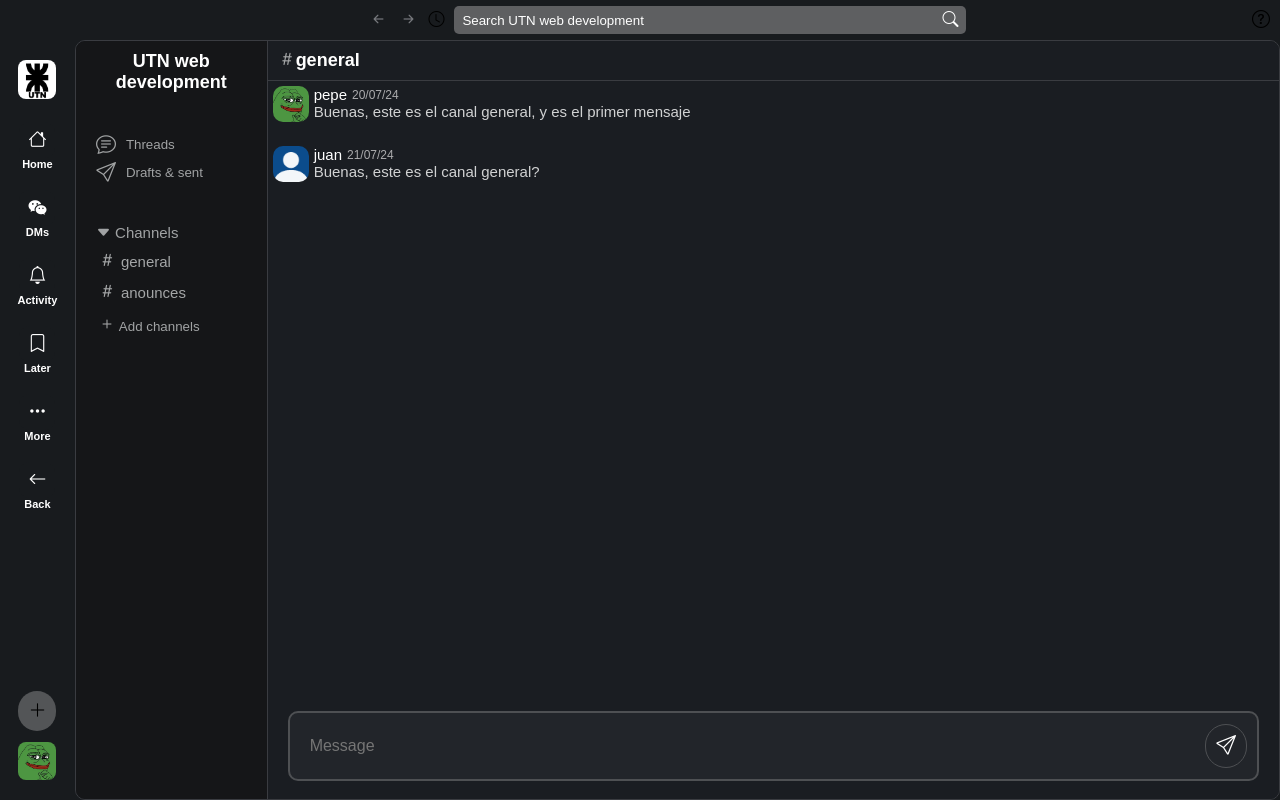
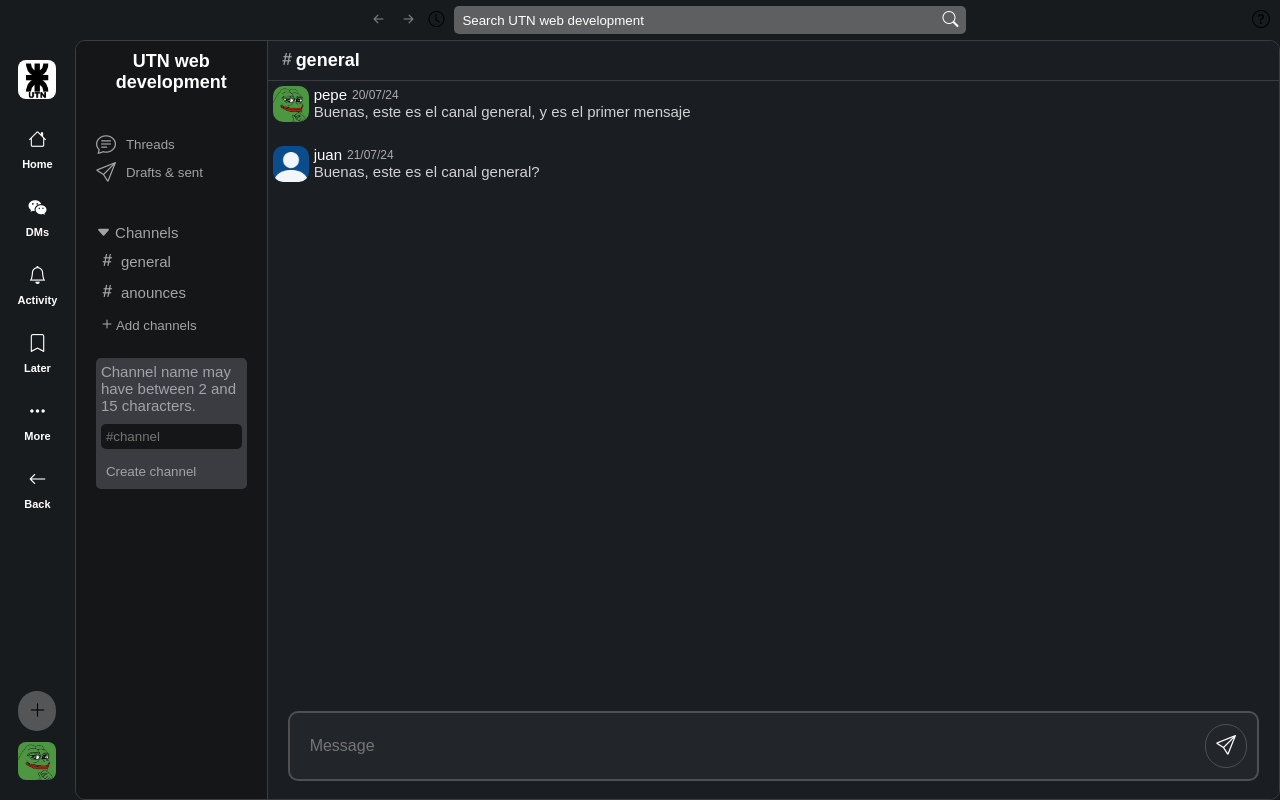
Before and after one commit to LucasNageI/Slack-Clon, a React (Vite) app: page /Workspace/1/1 in a window 1280 px wide. Both pictures are taken after a click on the button "Add channels". Built offline with nearby package versions, Linux system fonts and the light colour scheme.

Commit message:
funcionalidad de crear canales con sus validaciones

```diff
--- a/src/Components/Workspace/Accessibility/Accessibility.css
+++ b/src/Components/Workspace/Accessibility/Accessibility.css
@@ -7,6 +7,27 @@
     border-right: 1px solid #3a3c41;
     padding: 10px 20px;
     gap: 10px;
+    overflow-y: scroll;
+}
+
+.accessibility::-webkit-scrollbar {
+    -webkit-appearance: none;
+    width: 12px;
+}
+
+.accessibility::-webkit-scrollbar-track {
+    background-color: #3a3c41;
+}
+
+.accessibility::-webkit-scrollbar-thumb {
+    background: #888;
+    border-radius: 6px;
+}
+
+.accessibility-workspace-name-container {
+    display: flex;
+    align-items: center;
+    justify-content: space-between;
 }
 
 .accessibility-workspace-name {
@@ -23,10 +44,10 @@
     gap: 5px;
 }
 
-.accessibility-workspace-name-container {
+.top-accessibility-btns {
     display: flex;
     align-items: center;
-    justify-content: space-between;
+    gap: 10px;
 }
 
 .bi-chat-text, .bi-send {
@@ -38,10 +59,12 @@
     color: #a1a3a4;
 }
 
-.top-accessibility-btns {
+.channels-main-container {
     display: flex;
-    align-items: center;
-    gap: 10px;
+    flex-direction: column;
+    align-items: start;
+    gap: 5px;
+    margin: 0px 0px 30px 0px;
 }
 
 .channels-span-title {
@@ -54,21 +77,19 @@
     font-size: 15px;
 }
 
-.add-channels-span {
-    color: #a1a3a4;
+.channels-container {
+    width: 100%;
 }
 
-.channels-main-container {
+.create-new-channel-container {
     display: flex;
     flex-direction: column;
-    align-items: start;
-    gap: 5px;
-    margin: 0px 0px 30px 0px;
+    justify-content: start;
 }
 
 .accessibility-create-channel {
     display: flex;
-    align-items: center;
+    align-items: start;
     justify-items: center;
     width: 100%;
     padding: 2px;
@@ -79,3 +100,67 @@
 .accessibility-create-channel:hover {
     background-color: #27292b;
 }
+
+.add-channels-span {
+    color: #a1a3a4;
+    width: 100%;
+    display: flex;
+    align-items: center;
+    justify-content: start;
+}
+
+.channel-name-true {
+    display: flex;
+    flex-direction: column;
+    align-items: start;
+    gap: 10px;
+    margin-top: 20px;
+    background-color: #3a3c41;
+    padding: 5px;
+    border-radius: 5px;
+}
+
+.channel-name-false {
+    display: none;
+}
+
+.channel-name-label {
+    color: #a1a3a4;
+    font-size: 15px;
+}
+
+.channel-name-input {
+    width: 100%;
+    background: none;
+    border: none;
+    background-color: #151618;
+    padding: 5px;
+    color: #a1a3a4;
+    border-radius: 5px;
+}
+
+.channel-name-input:focus {
+    outline: none;
+}
+
+.submit-new-channel-btn {
+    background-color: #3a3c41;
+    padding: 5px;
+    border-radius: 5px;
+    color: #a1a3a4;
+    transition: all 0.5s ease-in-out;
+}
+
+.submit-new-channel-btn:hover {
+    outline: 1px solid white;
+}
+
+.channel-name-error-true {
+    display: flex;
+    color: red;
+    font-size: 14px;
+}
+
+.channel-name-error-false {
+    display: none;
+}
--- a/src/Components/Workspace/Accessibility/Accessibility.jsx
+++ b/src/Components/Workspace/Accessibility/Accessibility.jsx
@@ -1,16 +1,67 @@
-import React from 'react'
+import React, { useState } from 'react'
 import "./Accessibility.css"
 import { Channels } from './Channels/Channels'
-import { getMook } from '../../../localStorageFns.js'
-
-const localStorage_mook = getMook()
+import { getMook, saveMook } from '../../../localStorageFns.js'
 
 export const Accessibility = ({ workspace_id }) => {
+
+    const mook = getMook() /* obtiene el mook */
+
+    const channels = mook.workspaces[workspace_id - 1].channels /* crea la variable channels que es igual al array de channels del workspace actual */
+
+    const [is_setting_channel, setChannelInterface] = useState(false) /* useState para desplegar el form de agregar un canal */
+    const [channel_name_error, setChannelNameError] = useState(false) /* useState para manejar posibles errores al darle un nombre al canal */
+
+    const [current_channels, setCurrentChannels] = useState(channels) /* setea el canal creado */
+
+    const handleNewChannel = () => {
+        setChannelInterface(!is_setting_channel) /* desplega la interfaz para crear un canal si no esta desplegada, y si lo esta, la cierra */
+    }
+
+    const handleNewChannelForm = (e) => {
+        e.preventDefault()
+        let channel_input_name = e.target["channel_name"].value.trim() /* creo una variable con el valor ingresado en el input y le saca los espacios del inicio, del final y repetidos */
+
+        let channel_exists = current_channels.some((channel) => { /* inspecciona el array de canales y devuelve true si el input ingresado es igual a un canal ya existente */
+            return channel.name === channel_input_name
+        })
+
+        if (channel_exists || channel_input_name.length < 2 || channel_input_name.length > 15) { /* verifica que tenga entre 2 y 15 caracteres, y si el canal existe */
+            setChannelNameError(true) /* muestra el error */
+        }
+        else {
+            setChannelNameError(false) /* oculta el error */
+
+            const new_channel_object = { /* creo el objeto donde se van a almacenar los datos del canal */
+                id: current_channels.length + 1,
+                name: channel_input_name,
+                messages: []
+            }
+
+            const updated_channels = [...current_channels, new_channel_object] /* clono los canales existentes, y le agrego el objeto recien creado */
+            setCurrentChannels(updated_channels) /* seteo los canales junto con el canal ingresado */
+
+            const updated_mook = getMook() /* obtengo el mook ya modificado */
+
+            const workspace_index = updated_mook.workspaces.findIndex((workspace) => { /* busca el indice del workspace en el que se quiere crear el canal */
+                return workspace.id === Number(workspace_id)
+            })
+
+            if (workspace_index !== -1) { /* comprueba que el indice sea valido */
+                updated_mook.workspaces[workspace_index].channels = updated_channels /* reemplaza el array de canales viejo por el modificado */
+
+                saveMook(updated_mook) /* y guarda el mook modificado en el localStorage */
+            } /* si el indice no es valido, no se guarda */
+
+            e.target["channel_name"].value = '' /* resetea el valor del input */
+        }
+    }
+
     return (
         <section className='accessibility'>
             <div className='accessibility-workspace-name-container'>
                 <button className='accessibility-workspace-name-btn'>
-                    <span className='accessibility-workspace-name'>{localStorage_mook.workspaces[workspace_id - 1].name}</span>
+                    <span className='accessibility-workspace-name'>{mook.workspaces[workspace_id - 1].name}</span>
                 </button>
             </div>
             <div className='top-accessibility-btns-container'>
@@ -27,10 +78,20 @@ export const Accessibility = ({ workspace_id }) => {
                 <button>
                     <span className='channels-span-title'><i className="bi bi-caret-down-fill"></i> Channels</span>
                 </button>
-                <Channels channels={localStorage_mook.workspaces[workspace_id - 1].channels} />
-                <button className='accessibility-create-channel'>
-                    <span className='add-channels-span'><i className="bi bi-plus"></i> Add channels</span>
-                </button>
+                <div className='channels-container'>
+                    <Channels channels={current_channels} />
+                </div>
+                <div className='create-new-channel-container'>
+                    <button className='accessibility-create-channel' onClick={handleNewChannel}>
+                        <span className='add-channels-span'><i className="bi bi-plus"></i> Add channels</span>
+                    </button>
+                    <form onSubmit={handleNewChannelForm} className={`channel-name-${is_setting_channel}`}>
+                        <label className='channel-name-label' htmlFor="channel_name">Channel name may have between 2 and 15 characters.</label>
+                        <input className='channel-name-input' type="text" id='channel_name' name='channel_name' placeholder='#channel' autoComplete='off' />
+                        <span className={`channel-name-error-${channel_name_error}`}>incorrect channel name or channel already exists</span>
+                        <button className='submit-new-channel-btn' type='submit'>Create channel</button>
+                    </form>
+                </div>
             </div>
         </section>
     )
```
Also changed, not shown: src/Components/Home/Header/Header.jsx (+7 -7 lines).
